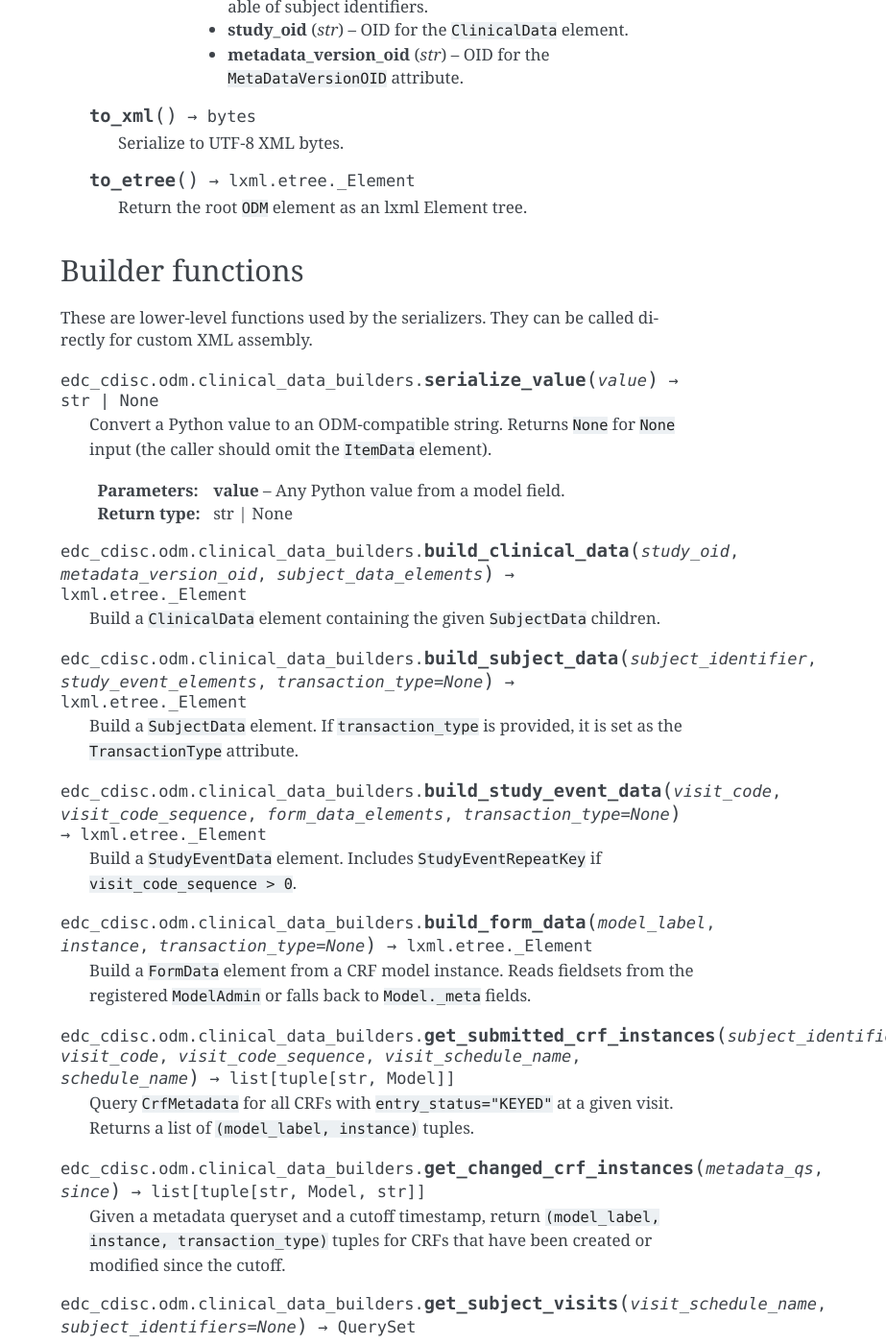
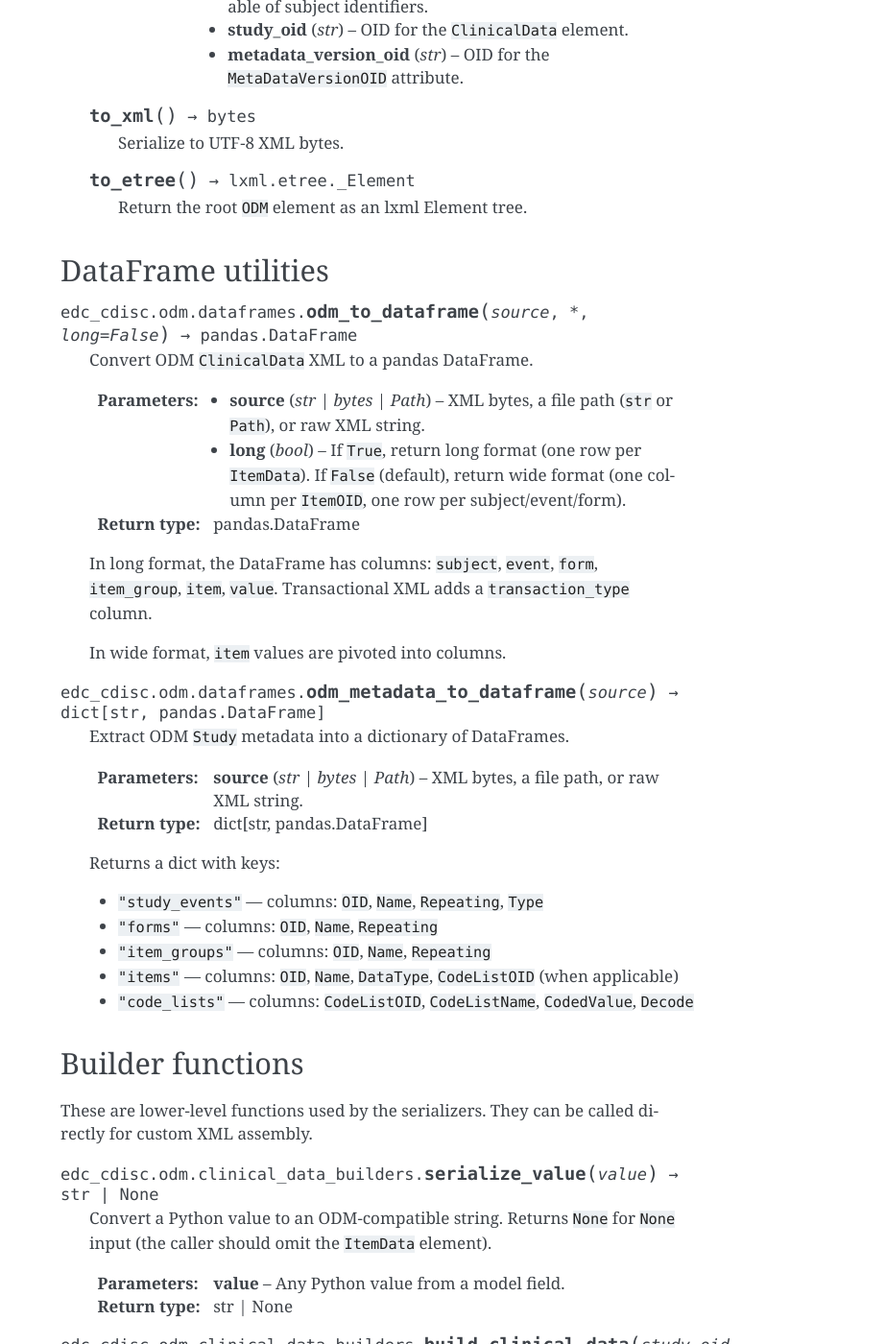
Before and after one commit to clinicedc/edc-cdisc, a Sphinx documentation site: the page built from docs/source/api.rst, in a window 1280 px wide and 1400 px high, scrolled down 2686 px. Shown: the whole window at 96% size, without its empty margins (357-1280 px from the left). Built offline with Sphinx 7.4.7, drawn with Linux system fonts in a browser that asks for light colours; some of the changed text lies outside the part shown.

Commit message:
Add docs for pandas utilities and validate_odm_export command
New pages: pandas_export.rst (odm_to_dataframe, odm_metadata_to_dataframe
usage with wide/long formats, file paths, and transactional data) and
validation.rst (management command options, examples, sample output, XSD
schema details). Updated API reference and index.

Co-Authored-By: Claude Opus 4.6 <noreply@anthropic.com>

```diff
--- a/docs/source/api.rst
+++ b/docs/source/api.rst
@@ -132,6 +132,49 @@ ODMTransactionalSerializer
       Return the root ``ODM`` element as an lxml Element tree.
 
 
+DataFrame utilities
+-------------------
+
+.. module:: edc_cdisc.odm.dataframes
+
+.. function:: odm_to_dataframe(source, *, long=False) -> pandas.DataFrame
+
+   Convert ODM ``ClinicalData`` XML to a pandas DataFrame.
+
+   :param source: XML bytes, a file path (``str`` or ``Path``), or raw XML
+       string.
+   :type source: str | bytes | Path
+   :param long: If ``True``, return long format (one row per ``ItemData``).
+       If ``False`` (default), return wide format (one column per
+       ``ItemOID``, one row per subject/event/form).
+   :type long: bool
+   :rtype: pandas.DataFrame
+
+   In long format, the DataFrame has columns: ``subject``, ``event``,
+   ``form``, ``item_group``, ``item``, ``value``.  Transactional XML adds
+   a ``transaction_type`` column.
+
+   In wide format, ``item`` values are pivoted into columns.
+
+.. function:: odm_metadata_to_dataframe(source) -> dict[str, pandas.DataFrame]
+
+   Extract ODM ``Study`` metadata into a dictionary of DataFrames.
+
+   :param source: XML bytes, a file path, or raw XML string.
+   :type source: str | bytes | Path
+   :rtype: dict[str, pandas.DataFrame]
+
+   Returns a dict with keys:
+
+   * ``"study_events"`` --- columns: ``OID``, ``Name``, ``Repeating``, ``Type``
+   * ``"forms"`` --- columns: ``OID``, ``Name``, ``Repeating``
+   * ``"item_groups"`` --- columns: ``OID``, ``Name``, ``Repeating``
+   * ``"items"`` --- columns: ``OID``, ``Name``, ``DataType``,
+     ``CodeListOID`` (when applicable)
+   * ``"code_lists"`` --- columns: ``CodeListOID``, ``CodeListName``,
+     ``CodedValue``, ``Decode``
+
+
 Builder functions
 -----------------
 
@@ -184,3 +227,22 @@ directly for custom XML assembly.
    Return a ``SubjectVisit`` queryset for the given visit schedule, ordered by
    subject, visit code, and sequence.  Optionally filtered by subject
    identifiers.
+
+
+Management commands
+-------------------
+
+``validate_odm_export``
+~~~~~~~~~~~~~~~~~~~~~~~
+
+Run all four export serializers against registered visit schedules, validate
+against the ODM 1.3.1 XSD, and report statistics.
+
+Options:
+
+* ``--visit-schedule NAME`` --- validate a single visit schedule
+* ``--since-days N`` --- transactional lookback in days (default: 30)
+* ``--output-dir PATH`` --- write XML files for inspection
+* ``--skip-xsd`` --- skip XSD validation
+
+See :doc:`validation` for full usage examples.
--- a/docs/source/index.rst
+++ b/docs/source/index.rst
@@ -19,5 +19,7 @@ format.
    data_export_snapshot
    data_export_combined
    data_export_transactional
+   pandas_export
+   validation
    odm_mapping
    api
```
Also changed, not shown: docs/source/pandas_export.rst (added, +100 -0 lines), docs/source/validation.rst (added, +108 -0 lines).
